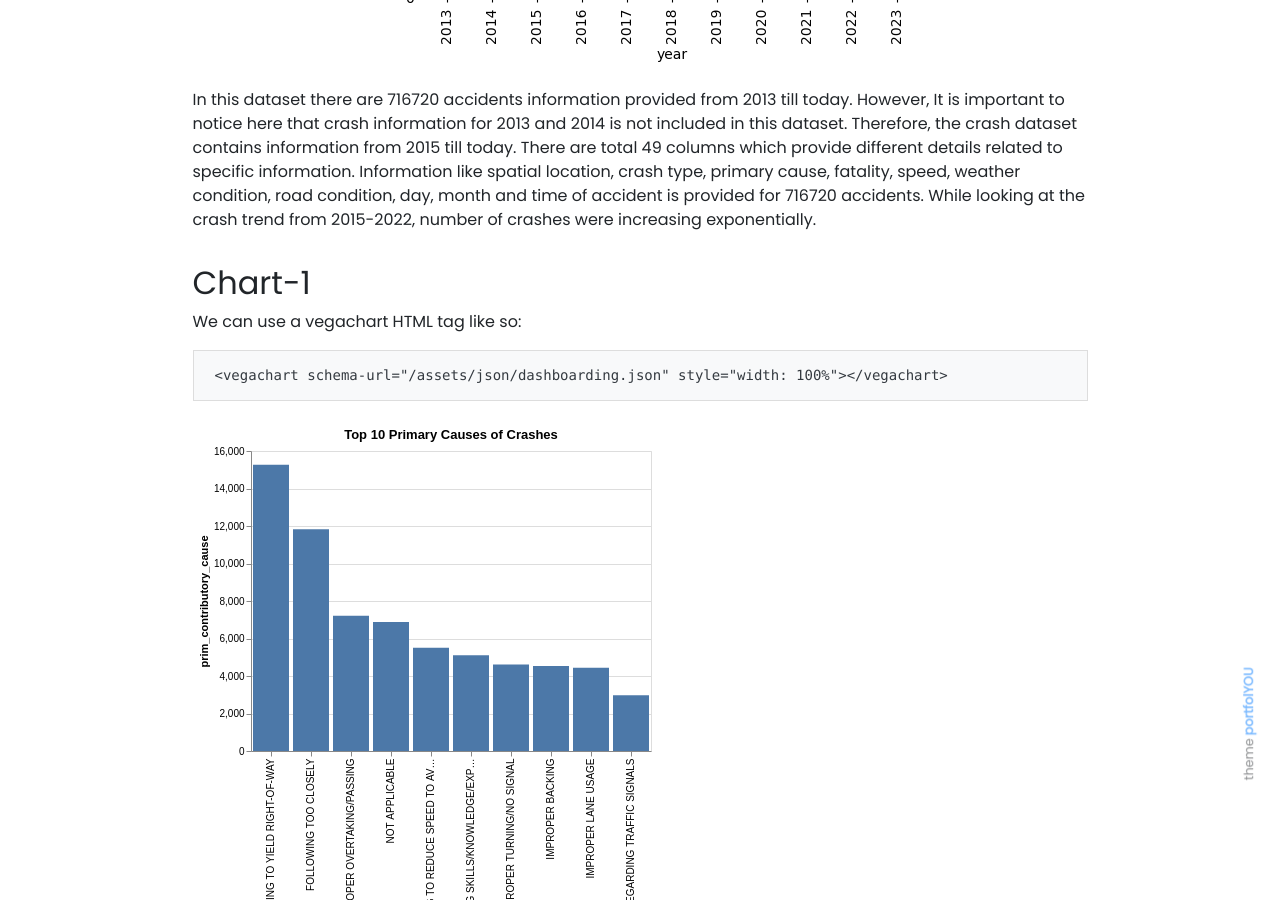
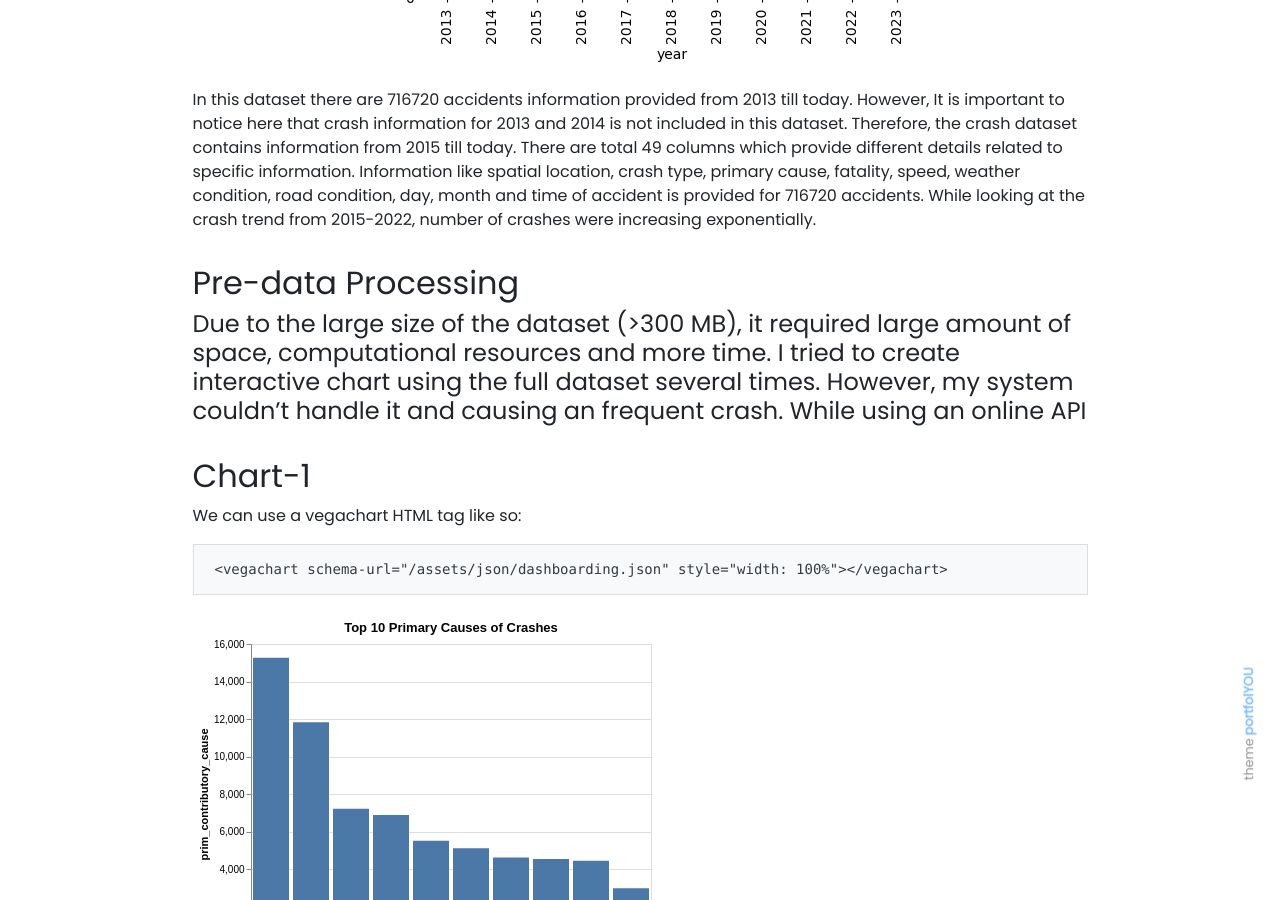
Before and after one commit to pmshah5/pmshah5.github.io, a Jekyll site: the page built from _projects/1_Vega_lite_project.md, in a window 1280 px wide and 900 px high, scrolled down 1127 px. Built offline with Jekyll 4.4.1, drawn with Linux system fonts in a browser that asks for light colours; nearby versions of some CDN libraries.

Commit message:
Update 1_Vega_lite_project.md

```diff
--- a/_projects/1_Vega_lite_project.md
+++ b/_projects/1_Vega_lite_project.md
@@ -38,6 +38,10 @@ Followin is an image showing the crash data distribution from 2014 to 2023 in Ch
 In this dataset there are 716720 accidents information provided from 2013 till today. However, It is important to notice here that crash information for 2013 and 2014 is not included in this dataset. Therefore, the crash dataset contains information from 2015 till today. There are total 49 columns which provide different details related to specific information. Information like spatial location, crash type, primary cause, fatality, speed, weather condition, road condition, day, month and time of accident is provided for 716720 accidents.
 While looking at the crash trend from 2015-2022, number of crashes were increasing exponentially.
 
+## Pre-data Processing
+
+#### Due to the large size of the dataset (>300 MB), it required large amount of space, computational resources and more time. I tried to create interactive chart using the full dataset several times. However, my system couldn't handle it and causing an frequent crash. While using an online API
+
 ## Chart-1
 We can use a vegachart HTML tag like so:
 
```
